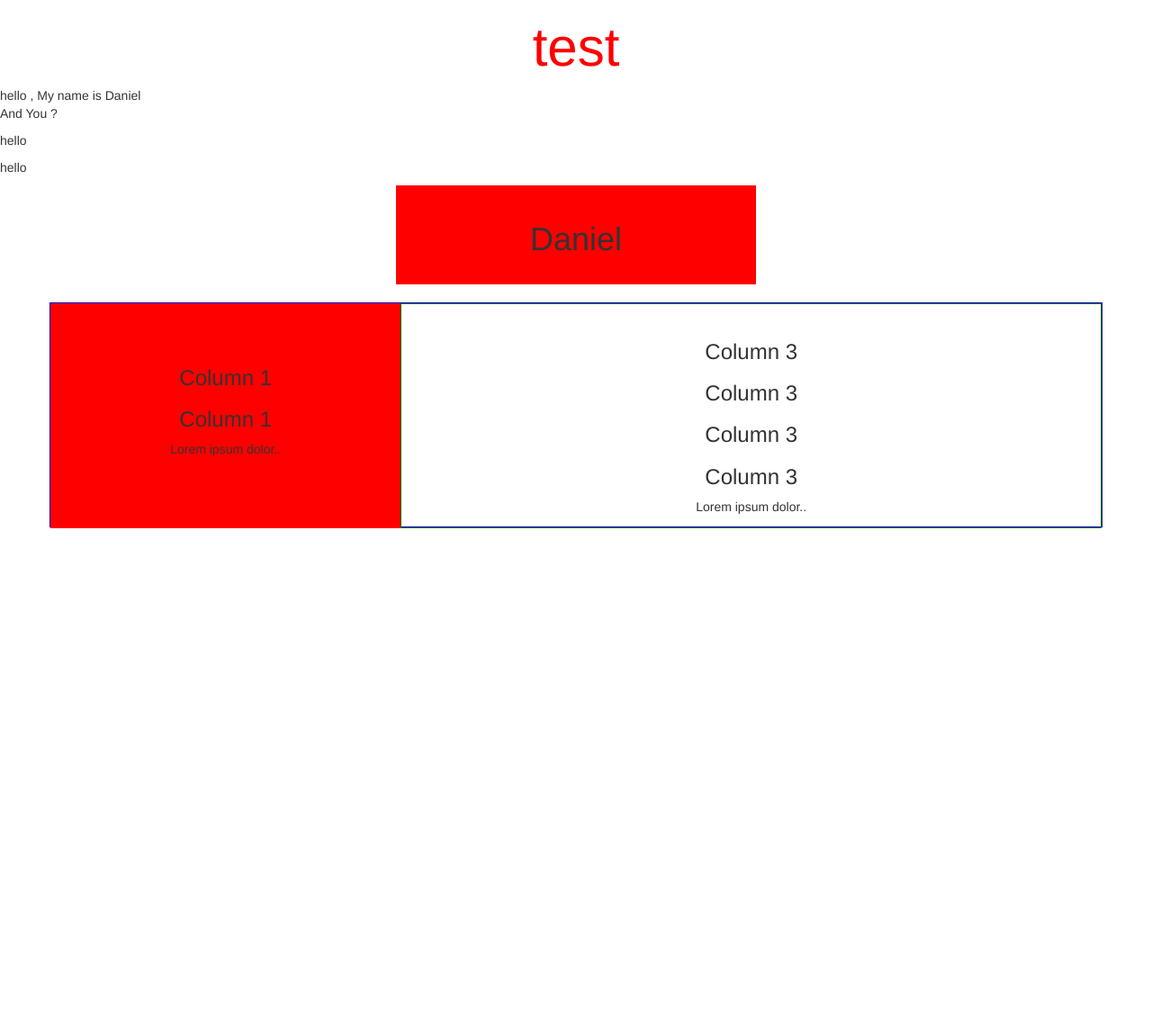
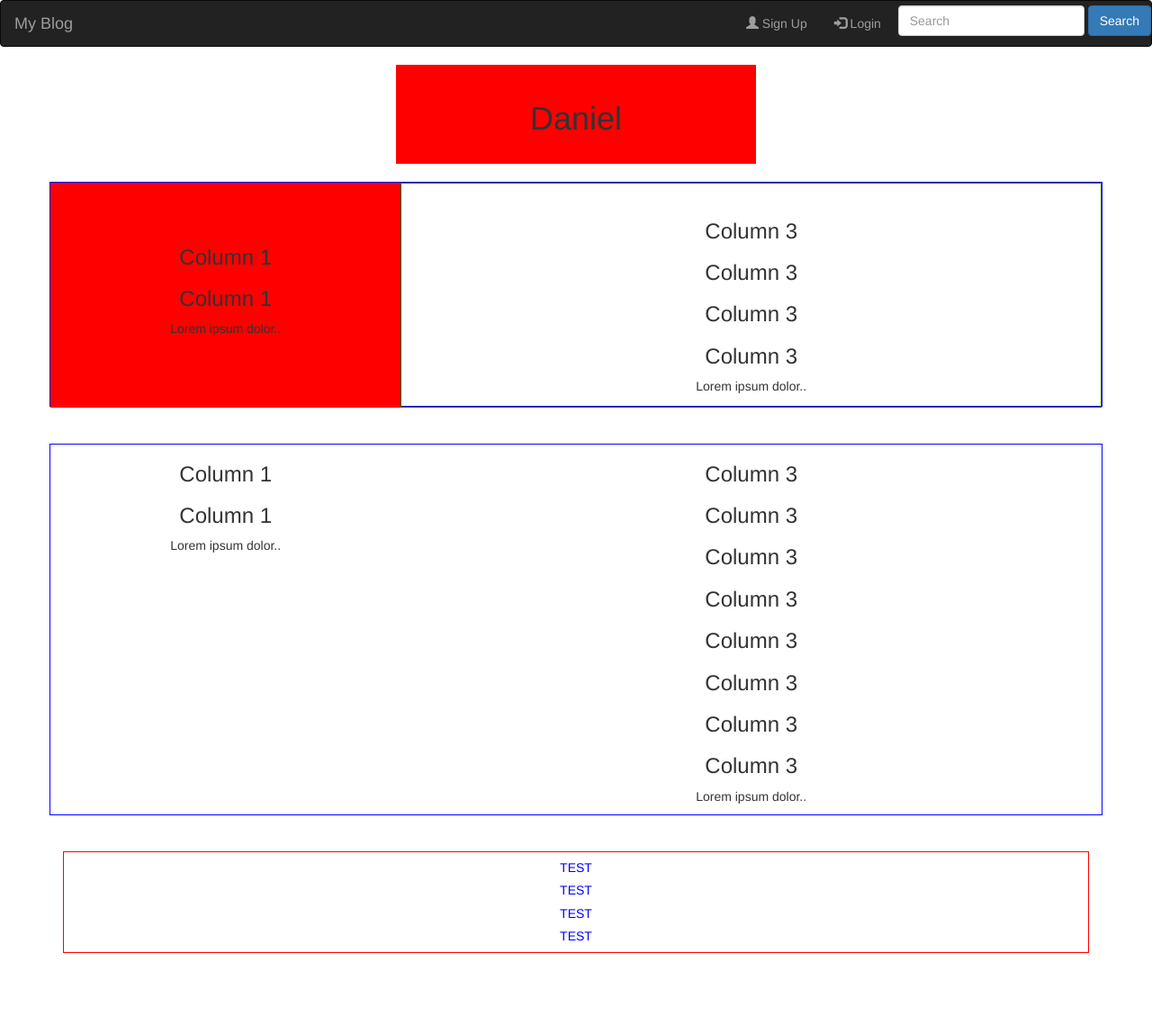
Before and after one commit to dani75i/BlogPython, a Django app: page /test in a window 1280 px wide. Shown: the whole page at 90% size. Before the commit the page ends 587 px from the top, so only its background shows below. Run offline with Django 3.2, Linux system fonts and the light colour scheme; some libraries are stand-ins or nearby versions.

Commit message:
finish search bar and upgrade front

```diff
--- /dev/null
+++ b/appone/static/appone/css/style.css
@@ -0,0 +1,8 @@
+.post {
+    border: 1px solid red;
+}
+
+h5 {
+  color: blue;
+  text-align: center;
+}
--- a/appone/templates/appone/base.html
+++ b/appone/templates/appone/base.html
@@ -18,9 +18,10 @@
 
      <ul style="padding-top:5px" class="nav navbar-nav navbar-right">
          <li>
-            <form class="form-inline" method="GET">
-                <input class="form-control mr-sm-2" type="search" placeholder="Search" name="q" aria-label="Search">
-                <button name="search" class="btn btn-primary my-2 my-sm-0" type="submit">
+            <form class="form-inline" action="{% url 'search' %}" method="GET">
+                <!--{% csrf_token %}-->
+                <input class="form-control mr-sm-2" name="q" type="text" id="query" placeholder="Search" aria-label="Search">
+                <button class="btn btn-primary my-2 my-sm-0" type="submit">
                     Search
                 </button>
             </form>
@@ -42,13 +43,7 @@
   </div>
 </nav>
 
-<div style="padding: 20px;
-  text-align: center;
-  background: #B9D2E3;
-  color: white;
-  font-size: 30px;" class="header">
-  <p>Post a comment !</p>
-</div>
+
 
 {% block content %}{% endblock %}
 
--- a/appone/templates/appone/test.html
+++ b/appone/templates/appone/test.html
@@ -1,19 +1,12 @@
-<!DOCTYPE html>
-<html lang="en">
-<head>
-  <title>Bootstrap Example</title>
-  <meta charset="utf-8">
-  <meta name="viewport" content="width=device-width, initial-scale=1">
-  <link rel="stylesheet" href="https://maxcdn.bootstrapcdn.com/bootstrap/3.4.0/css/bootstrap.min.css">
-  <script src="https://ajax.googleapis.com/ajax/libs/jquery/3.4.1/jquery.min.js"></script>
-  <script src="https://maxcdn.bootstrapcdn.com/bootstrap/3.4.0/js/bootstrap.min.js"></script>
-</head>
-<body>
+{% extends "appone/base.html"%}
+{% load crispy_forms_tags %}
 
-    <h1 style="color:red;font-size:60px;text-align:center"> test </h1>
-    <p> hello , My name is  Daniel<br> And You ?</p>
-    <p> hello </p>
-    <p> hello </p>
+{% block content %}
+{% load static %}
+
+<link rel="stylesheet" type="text/css" href="{% static 'appone/css/style.css' %}">
+
+
 
     <div style="background-color:red; padding: 20px;
      text-align:center; width:400px; margin: 0 auto;">
@@ -42,5 +35,54 @@
 </div>
 
 
-</body>
-</html>
+
+<br>
+<br>
+
+<div class="container">
+  <div style="border: 1px solid blue" class="row">
+    <div style="text-align:center;" class="col-xs-4 col-sm-4">
+      <h3>Column 1</h3>
+      <h3>Column 1</h3>
+      <p>Lorem ipsum dolor..</p>
+    </div>
+    <div  style="text-align:center;" class="col-xs-8 col-sm-8">
+      <h3>Column 3</h3>
+      <h3>Column 3</h3>
+      <h3>Column 3</h3>
+      <h3>Column 3</h3>
+      <h3>Column 3</h3>
+      <h3>Column 3</h3>
+      <h3>Column 3</h3>
+      <h3>Column 3</h3>
+
+      <p>Lorem ipsum dolor..</p>
+    </div>
+  </div>
+</div>
+
+<br>
+<br>
+
+<div class="container">
+  <div class="post">
+
+      <h5> TEST </h5>
+      <h5> TEST </h5>
+      <h5> TEST </h5>
+      <h5> TEST </h5>
+
+  </div>
+</div>
+
+<br>
+<br>
+<br>
+<br>
+
+
+
+
+
+
+{% endblock %}
--- a/appone/urls.py
+++ b/appone/urls.py
@@ -9,7 +9,7 @@ urlpatterns = [
     path('', PostListView.as_view(), name="home"),
     path('post', views.form, name="post"),
     path('likes', views.likes, name="likes"),
-    path('search/<str:word>', views.search, name="search"),
+    path('search/', views.search, name="search"),
     path('postone/<int:pk>', views.get_one_post_likes_dislikes, name="postone"),
 
     path('test', views.test, name="test")
--- a/appone/views.py
+++ b/appone/views.py
@@ -16,11 +16,21 @@ class PostListView(ListView):
     context_object_name = 'Post'
 
 
-def search(request, word=None):
-    if request.method == "GET" and "search" in request.GET:
+# def search(request, word=None):
+#     # if request.method == "GET" and "search" in request.GET:
+#     searching = NewPost_Likes_Dislikes.objects.filter(text__regex=word)
+#     return render(request, 'appone/search.html', {"search": searching})
+
+def search(request):
+    if request.method == "GET":
+
+        word = request.GET['q'].strip()
+        print("WORD", word)
         searching = NewPost_Likes_Dislikes.objects.filter(text__regex=word)
-        return render(request, 'appone/search.html', {"search": searching})
+        if searching:
+            return render(request, 'appone/search.html', {"search": searching})
 
+        return render(request, 'appone/search_empty.html', {})
 
 @login_required
 def form(request):
```
Also changed, not shown: appone/templates/appone/home.html (+40 -5 lines), appone/templates/appone/search.html (+9 -6 lines), appone/templates/appone/search_empty.html (added, +20 -0 lines).
